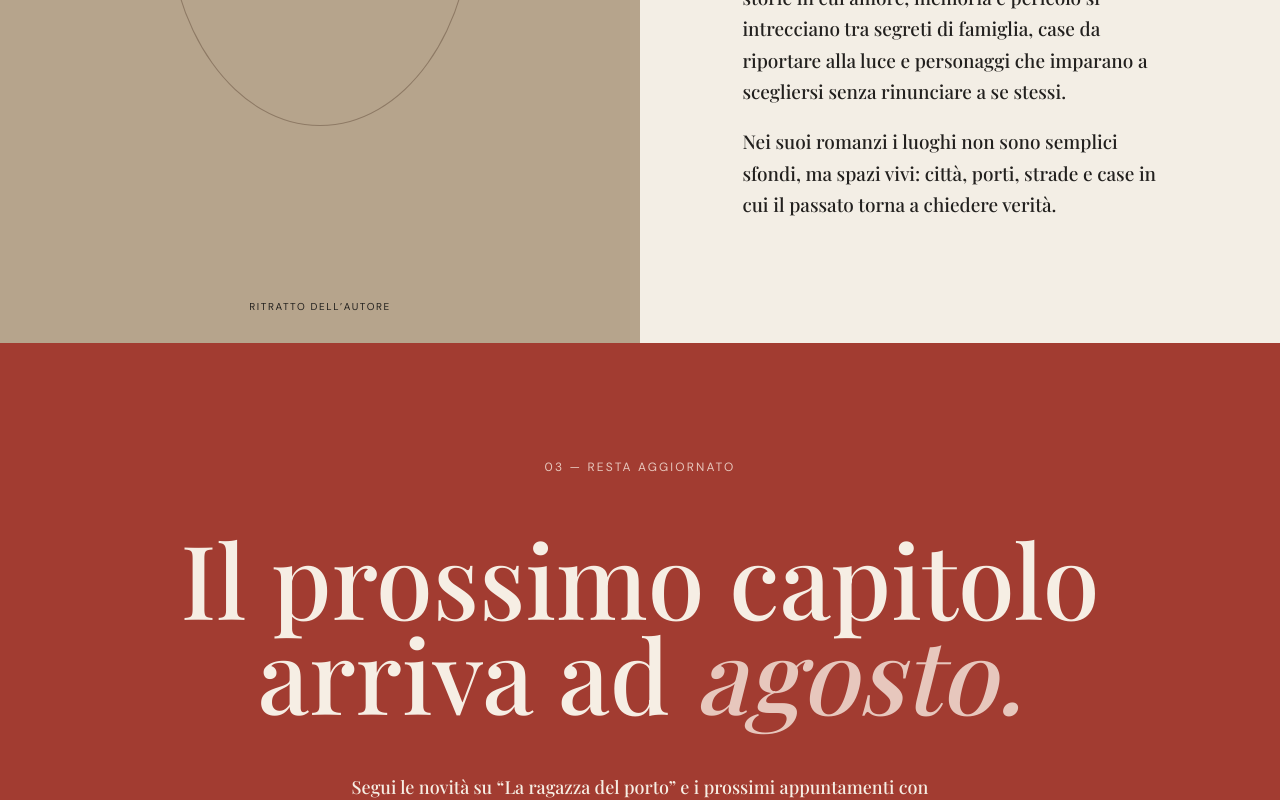
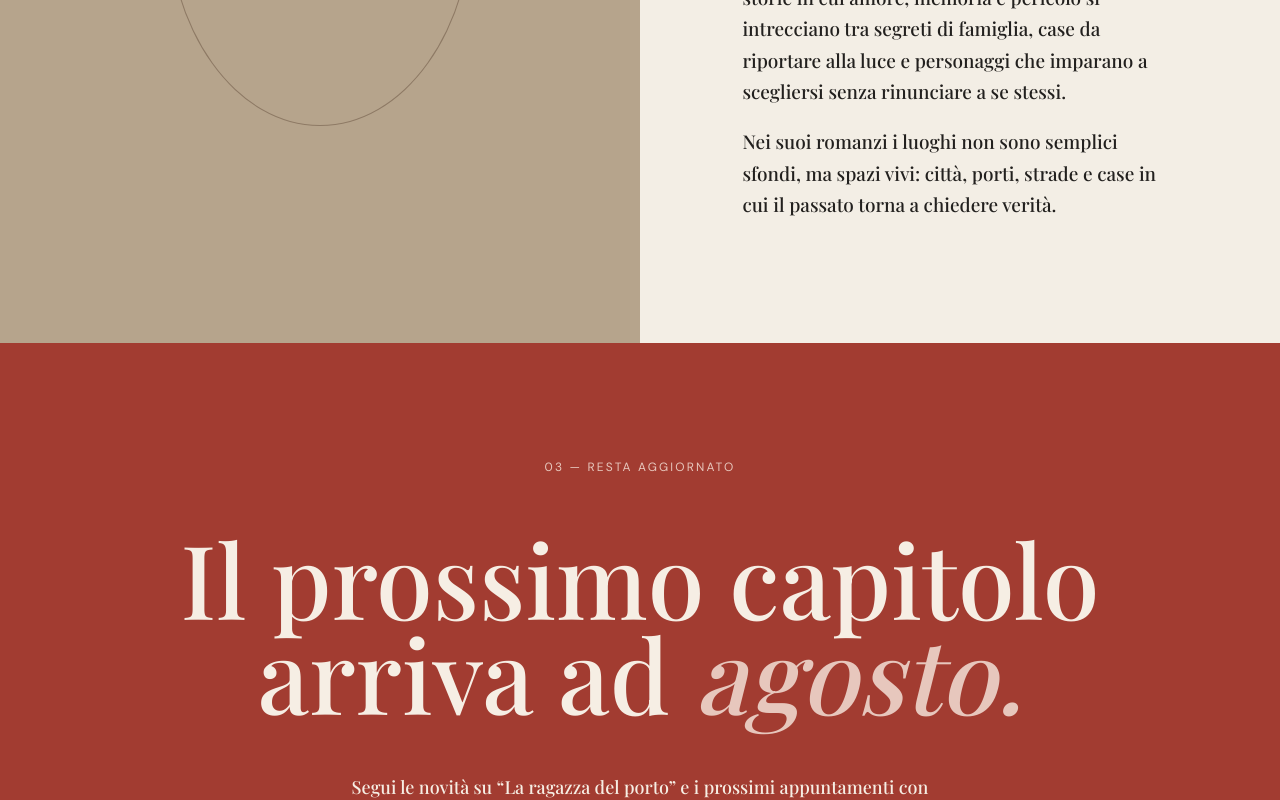
Before and after one commit to francescobiondo1-tech/franco-aureli-portfolio, a Next.js app: page / in a window 1280 px wide. Shown: the part 3326-4126 px from the top of the page. Built offline with nearby package versions, Linux system fonts and the light colour scheme; no server answers; a web font is replaced by a local one.

Commit message:
Rimuovere la scritta "ritratto dell'autore" (6a56902861592fd532c47672)

```diff
--- a/app/page.js
+++ b/app/page.js
@@ -54,7 +54,7 @@ export default function Home() {
       </section>
 
       <section className="author" id="autore">
-        <div className="portrait"><div className="monogram">{author.monogram}</div><span>{author.portraitLabel}</span></div>
+        <div className="portrait"><div className="monogram">{author.monogram}</div></div>
         <div className="bio">
           <span>{author.label}</span>
           <h2>{author.nameLines[0]}<br/><em>{author.nameLines[1]}</em></h2>
--- a/content/site.json
+++ b/content/site.json
@@ -26,7 +26,6 @@
     "label": "02 — L’autore",
     "nameLines": ["Franco", "Aureli"],
     "monogram": "FA",
-    "portraitLabel": "Ritratto dell’autore",
     "paragraphs": [
       "Franco Aureli scrive romance contemporanei e romantic suspense dal forte respiro emotivo: storie in cui amore, memoria e pericolo si intrecciano tra segreti di famiglia, case da riportare alla luce e personaggi che imparano a scegliersi senza rinunciare a se stessi.",
       "Nei suoi romanzi i luoghi non sono semplici sfondi, ma spazi vivi: città, porti, strade e case in cui il passato torna a chiedere verità."
--- a/public/admin/config.yml
+++ b/public/admin/config.yml
@@ -55,7 +55,6 @@ collections:
               - { label: Etichetta, name: label, widget: string }
               - { label: Nome su due righe, name: nameLines, widget: list, field: { label: Riga, name: line, widget: string } }
               - { label: Iniziali, name: monogram, widget: string }
-              - { label: Didascalia ritratto, name: portraitLabel, widget: string }
               - { label: Paragrafi, name: paragraphs, widget: list, field: { label: Paragrafo, name: paragraph, widget: text } }
           - label: Sezione contatti
             name: contactSection
```
